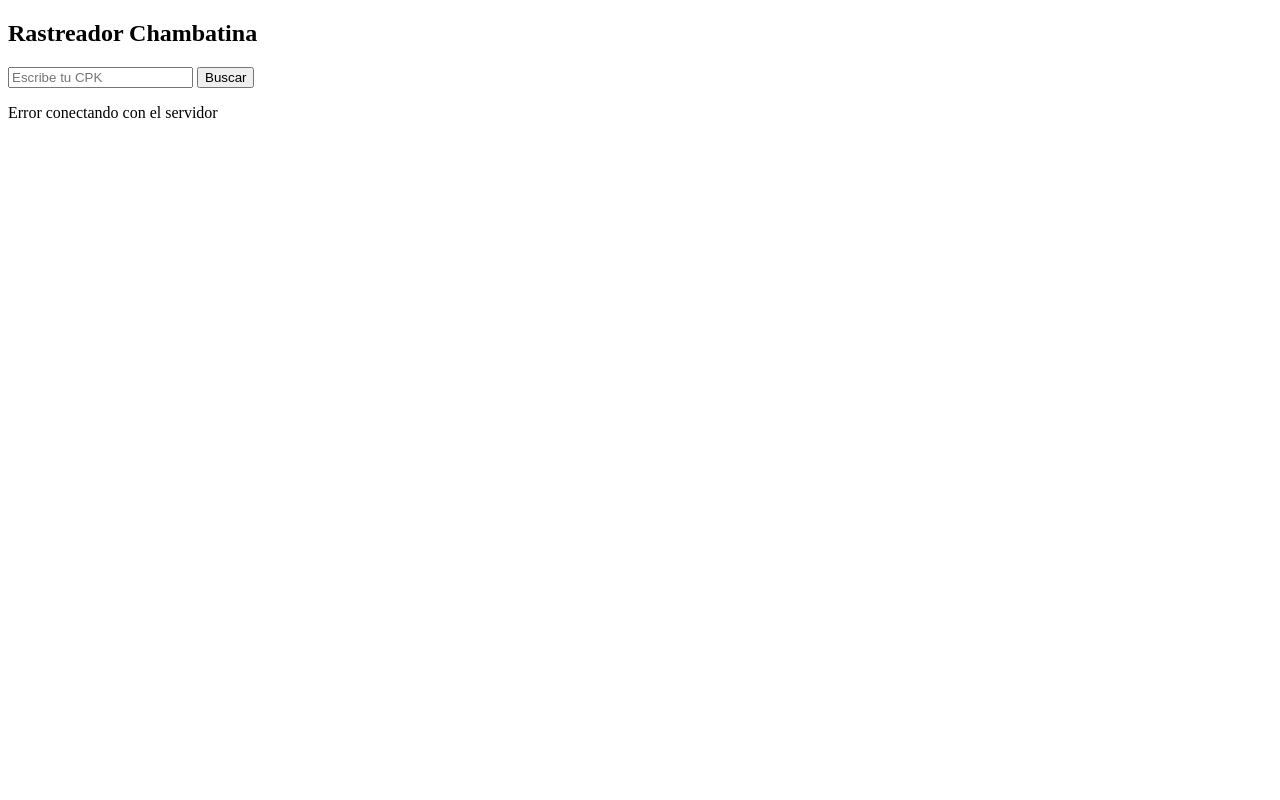
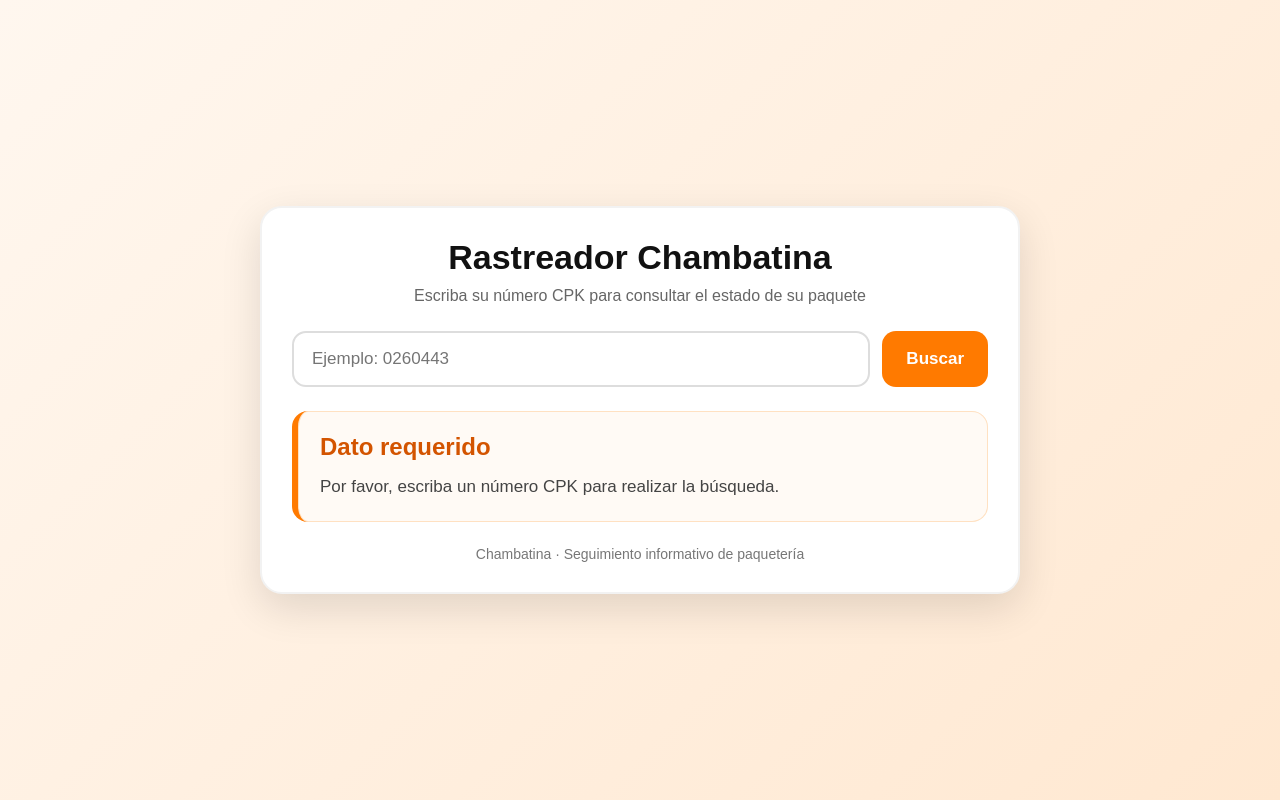
Before and after one commit to Chambatina1/Rastreador-, a website: page index.html in a window 1280 px wide. Both pictures are taken after a click on the button "Buscar". Drawn offline with Linux system fonts and the light colour scheme; no server answers.

Commit message:
Update index.html

```diff
--- a/index.html
+++ b/index.html
@@ -1,36 +1,222 @@
 <!DOCTYPE html>
 <html lang="es">
 <head>
-  <meta charset="UTF-8">
+  <meta charset="UTF-8" />
+  <meta name="viewport" content="width=device-width, initial-scale=1.0" />
   <title>Rastreador Chambatina</title>
+  <style>
+    * {
+      box-sizing: border-box;
+    }
+
+    body {
+      margin: 0;
+      font-family: Arial, sans-serif;
+      background: linear-gradient(135deg, #fff7ef, #ffe8d1);
+      min-height: 100vh;
+      display: flex;
+      align-items: center;
+      justify-content: center;
+      color: #222;
+      padding: 20px;
+    }
+
+    .contenedor {
+      width: 100%;
+      max-width: 760px;
+      background: #ffffff;
+      border-radius: 22px;
+      padding: 30px;
+      box-shadow: 0 14px 40px rgba(0, 0, 0, 0.12);
+      border: 2px solid #f2f2f2;
+    }
+
+    .encabezado {
+      text-align: center;
+      margin-bottom: 26px;
+    }
+
+    .encabezado h1 {
+      margin: 0;
+      font-size: 34px;
+      color: #111;
+    }
+
+    .encabezado p {
+      margin: 10px 0 0;
+      font-size: 16px;
+      color: #666;
+    }
+
+    .caja-busqueda {
+      display: flex;
+      gap: 12px;
+      flex-wrap: wrap;
+      margin-bottom: 24px;
+    }
+
+    .caja-busqueda input {
+      flex: 1;
+      min-width: 240px;
+      padding: 16px 18px;
+      font-size: 17px;
+      border: 2px solid #ddd;
+      border-radius: 14px;
+      outline: none;
+      transition: 0.2s ease;
+    }
+
+    .caja-busqueda input:focus {
+      border-color: #ff7a00;
+      box-shadow: 0 0 0 4px rgba(255, 122, 0, 0.12);
+    }
+
+    .caja-busqueda button {
+      padding: 16px 24px;
+      border: none;
+      border-radius: 14px;
+      background: #ff7a00;
+      color: white;
+      font-size: 17px;
+      font-weight: bold;
+      cursor: pointer;
+      transition: 0.2s ease;
+    }
+
+    .caja-busqueda button:hover {
+      background: #e56700;
+      transform: translateY(-1px);
+    }
+
+    .resultado {
+      display: none;
+      background: #fffaf5;
+      border-left: 6px solid #ff7a00;
+      border-radius: 16px;
+      padding: 22px;
+      box-shadow: inset 0 0 0 1px #ffe1c2;
+    }
+
+    .resultado.mostrar {
+      display: block;
+    }
+
+    .estado {
+      font-size: 24px;
+      font-weight: bold;
+      color: #111;
+      margin-bottom: 12px;
+    }
+
+    .detalle {
+      font-size: 17px;
+      line-height: 1.6;
+      color: #444;
+      white-space: pre-line;
+    }
+
+    .estado-ok {
+      color: #0a7a2f;
+    }
+
+    .estado-alerta {
+      color: #d35400;
+    }
+
+    .pie {
+      margin-top: 24px;
+      text-align: center;
+      font-size: 14px;
+      color: #777;
+    }
+
+    @media (max-width: 640px) {
+      .contenedor {
+        padding: 22px;
+      }
+
+      .encabezado h1 {
+        font-size: 28px;
+      }
+
+      .caja-busqueda {
+        flex-direction: column;
+      }
+
+      .caja-busqueda button {
+        width: 100%;
+      }
+    }
+  </style>
 </head>
 <body>
-  <h2>Rastreador Chambatina</h2>
-  <input id="cpk" placeholder="Escribe tu CPK">
-  <button onclick="buscar()">Buscar</button>
-  <p id="respuesta"></p>
+  <div class="contenedor">
+    <div class="encabezado">
+      <h1>Rastreador Chambatina</h1>
+      <p>Escriba su número CPK para consultar el estado de su paquete</p>
+    </div>
+
+    <div class="caja-busqueda">
+      <input id="msg" type="text" placeholder="Ejemplo: 0260443" />
+      <button onclick="enviar()">Buscar</button>
+    </div>
+
+    <div id="resultado" class="resultado">
+      <div id="estado" class="estado"></div>
+      <div id="detalle" class="detalle"></div>
+    </div>
+
+    <div class="pie">
+      Chambatina · Seguimiento informativo de paquetería
+    </div>
+  </div>
 
   <script>
-    async function buscar() {
-      const cpk = document.getElementById("cpk").value;
+    async function enviar() {
+      const mensaje = document.getElementById("msg").value.trim();
+      const resultado = document.getElementById("resultado");
+      const estado = document.getElementById("estado");
+      const detalle = document.getElementById("detalle");
+
+      if (!mensaje) {
+        resultado.classList.add("mostrar");
+        estado.className = "estado estado-alerta";
+        estado.textContent = "Dato requerido";
+        detalle.textContent = "Por favor, escriba un número CPK para realizar la búsqueda.";
+        return;
+      }
+
+      resultado.classList.add("mostrar");
+      estado.className = "estado estado-alerta";
+      estado.textContent = "Consultando...";
+      detalle.textContent = "Espere un momento mientras revisamos su información.";
 
       try {
-        const res = await fetch("https://rastreador-tj5b.onrender.com/buscar", {
+        const res = await fetch("https://rastreador-tj5b.onrender.com/chat", {
           method: "POST",
-          headers: { "Content-Type": "application/json" },
-          body: JSON.stringify({ cpk })
+          headers: {
+            "Content-Type": "application/json"
+          },
+          body: JSON.stringify({ message: mensaje })
         });
 
         const data = await res.json();
 
-        if (data.ok) {
-          document.getElementById("respuesta").innerText =
-            "CPK: " + data.cpk + "\nEstado: " + data.estado + "\n" + data.explicacion;
+        const texto = data.reply || data.error || "No se recibió respuesta del servidor.";
+
+        if (texto.toUpperCase().includes("ENTREGADO")) {
+          estado.className = "estado estado-ok";
         } else {
-          document.getElementById("respuesta").innerText = data.mensaje;
+          estado.className = "estado estado-alerta";
         }
-      } catch (e) {
-        document.getElementById("respuesta").innerText = "Error conectando con el servidor";
+
+        estado.textContent = "Resultado de la búsqueda";
+        detalle.textContent = texto;
+
+      } catch (error) {
+        estado.className = "estado estado-alerta";
+        estado.textContent = "Error de conexión";
+        detalle.textContent = "No fue posible conectar con el servidor en este momento.";
       }
     }
   </script>
```
